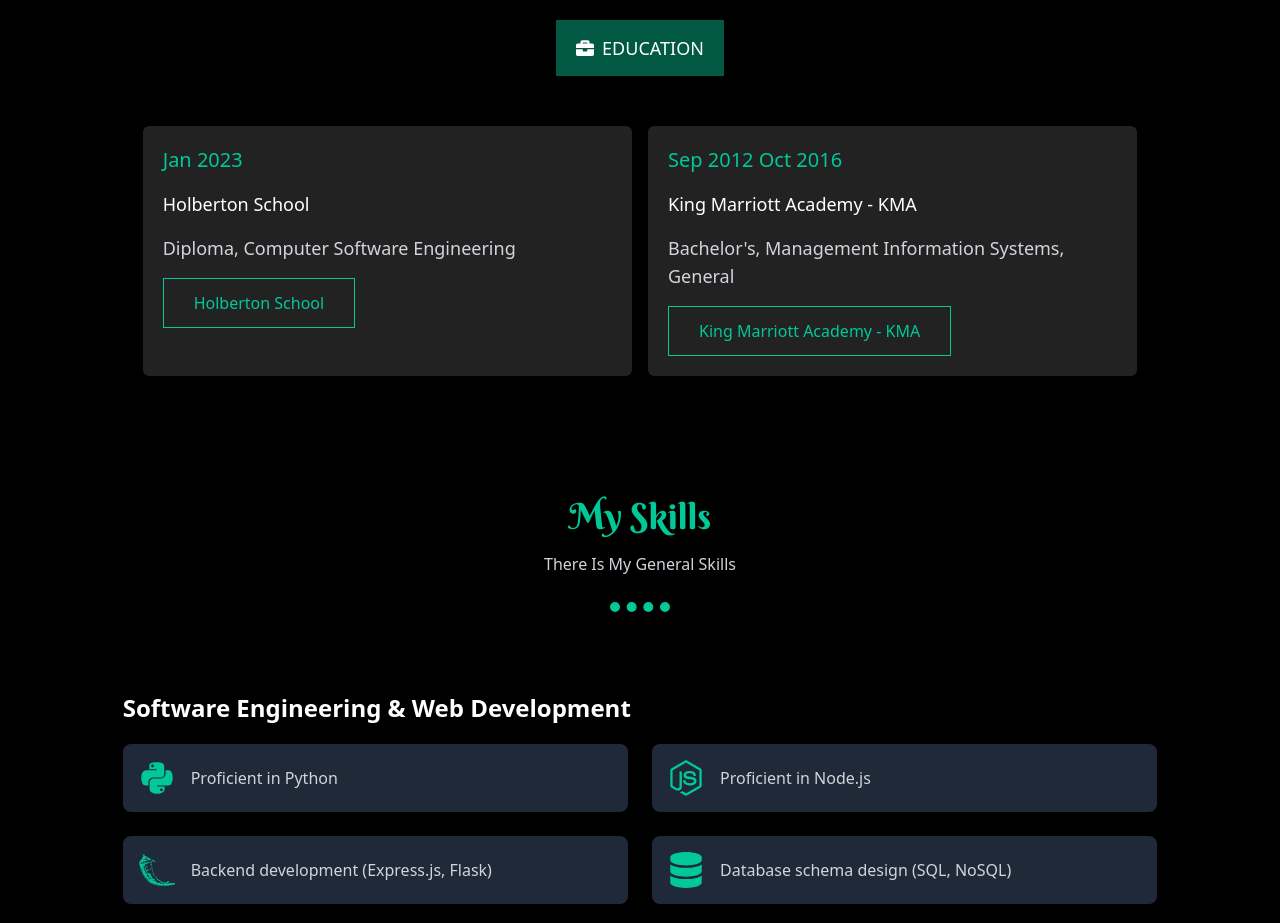
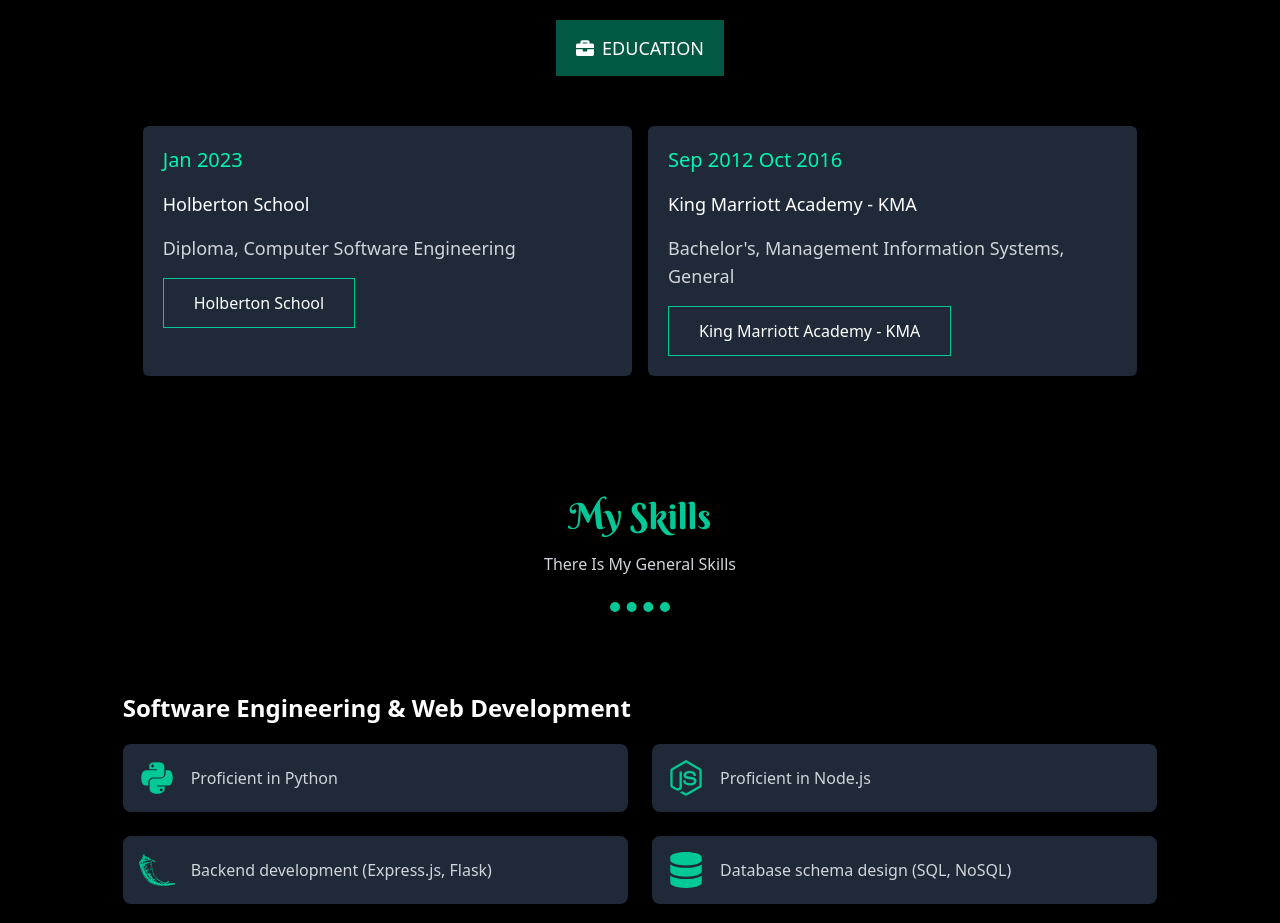
Before and after one commit to mahmoudramy93/portfolio, a Next.js app: page /about in a window 1280 px wide. Shown: the part 1820-2743 px from the top of the page. Built offline with nearby package versions, Linux system fonts and the light colour scheme.

Commit message:
style: :lipstick: udpate about light mode styles

```diff
--- a/src/components/aboutSections/AllSkills.tsx
+++ b/src/components/aboutSections/AllSkills.tsx
@@ -102,7 +102,7 @@
               {section.items.map((skill, idx) => (
                 <div
                   key={idx}
-                  className="flex items-center gap-4 p-4 bg-gray-800 rounded-lg shadow-md"
+                  className="flex items-center gap-4 p-4 bg-gray-800 rounded-lg shadow-md dark:bg-darkGray"
                 >
                   <skill.icon className="text-4xl text-tealGreen" />
                   <span className="text-gray-300">{skill.label}</span>
--- a/src/components/aboutSections/MyResume.tsx
+++ b/src/components/aboutSections/MyResume.tsx
@@ -60,36 +60,36 @@
           education
         </h3>
         <div className="flex flex-col gap-4 md:flex-row">
-          <div className="flex flex-col flex-1 gap-4 p-5 rounded-md bg-darkGray">
-            <p className="text-xl text-tealGreen">Jan 2023</p>
+          <div className="flex flex-col flex-1 gap-4 p-5 bg-gray-800 rounded-md dark:bg-darkGray">
+            <p className="text-xl text-lightTealGreen dark:text-tealGreen">Jan 2023</p>
             <h4 className="text-lg font-normal text-white">Holberton School</h4>
             <p className="text-lg text-gray-300">
               Diploma, Computer Software Engineering
             </p>
             <Link
               href="https://kma.edu.eg/"
-              className="w-fit cursor-pointer border border-tealGreen bg-none px-[30px] py-3 text-tealGreen transition-all duration-300 hover:bg-black hover:text-white"
+              className="w-fit cursor-pointer border border-tealGreen bg-none px-[30px] py-3 text-white dark:text-tealGreen transition-all duration-300 hover:bg-black hover:text-white"
               target="_blank"
             >
               Holberton School
             </Link>
           </div>
 
-          <div className="flex flex-col flex-1 gap-4 p-5 rounded-md bg-darkGray">
-            <p className="text-xl text-tealGreen">Sep 2012 Oct 2016</p>
+          <div className="flex flex-col flex-1 gap-4 p-5 bg-gray-800 rounded-md dark:bg-darkGray">
+            <p className="text-xl text-lightTealGreen dark:text-tealGreen">Sep 2012 Oct 2016</p>
             <h4 className="text-lg font-normal text-white">
               King Marriott Academy - KMA
             </h4>
             <p className="text-lg text-gray-300">
               Bachelor&#39;s, Management Information Systems, General
             </p>
-            <a
+            <Link
               href="https://kma.edu.eg/"
-              className="w-fit cursor-pointer border border-tealGreen bg-none px-[30px] py-3 text-tealGreen transition-all duration-300 hover:bg-black hover:text-white"
+              className="w-fit cursor-pointer border border-tealGreen bg-none px-[30px] py-3 text-white dark:text-tealGreen transition-all duration-300 hover:bg-black hover:text-white"
               target="_blank"
             >
               King Marriott Academy - KMA
-            </a>
+            </Link>
           </div>
         </div>
       </div>
```
